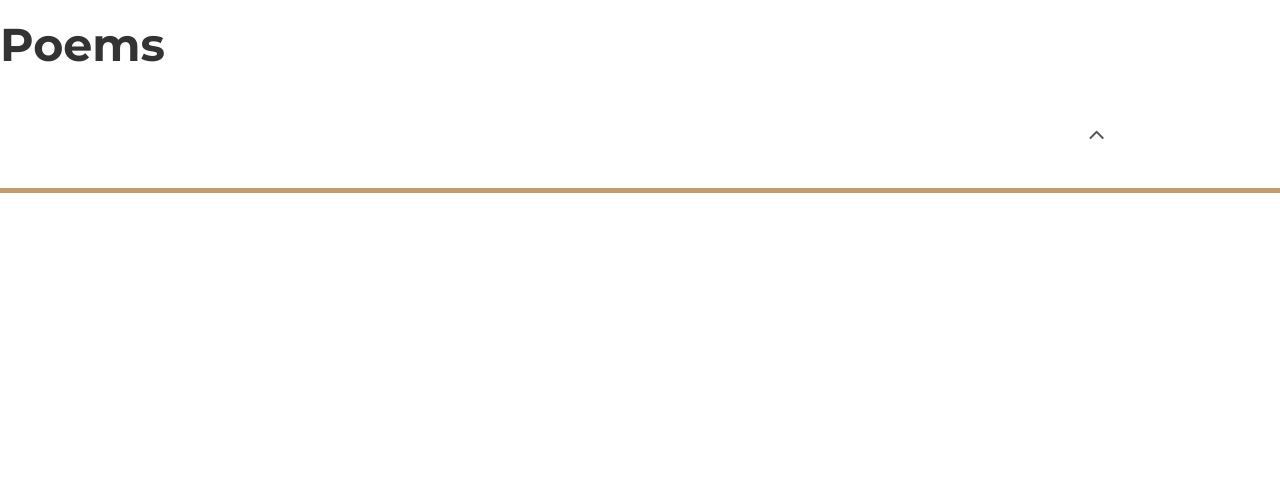
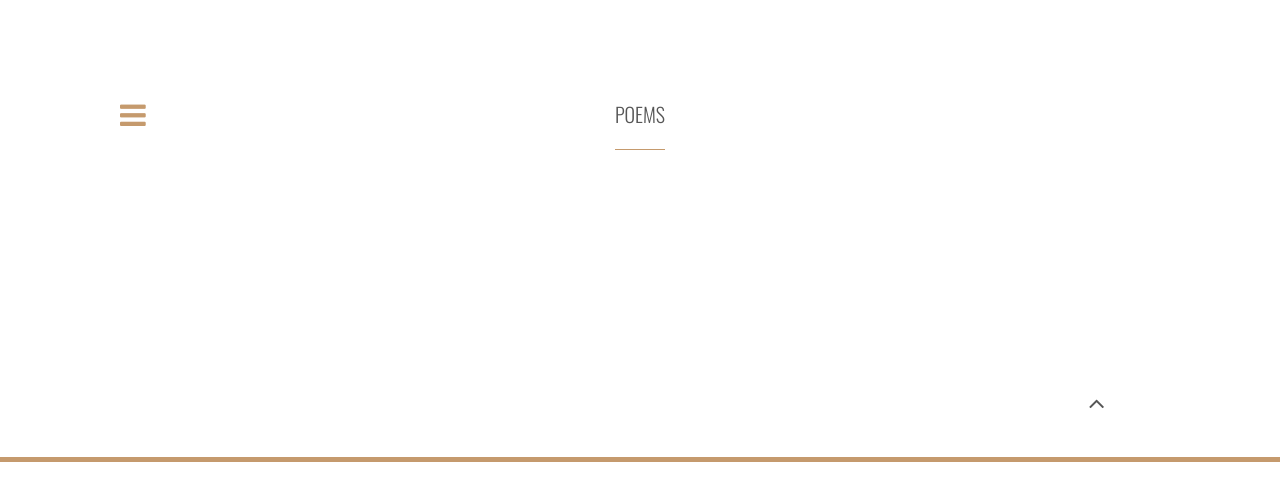
Before and after one commit to puds/serriferous.github.io, a Jekyll site: the page built from poems/index.html, in a window 1280 px wide. Shown: the top 501 px of the page. Built offline with Jekyll 4.4.1, drawn with Linux system fonts in a browser that asks for light colours; nearby versions of some CDN libraries; comment, search, counter and statistics services are not loaded.

Commit message:
Update index.html

```diff
--- a/poems/index.html
+++ b/poems/index.html
@@ -2,10 +2,42 @@
 layout: default
 title: Poems
 ---
-	<h1>{{ page.title }}</h1>
 
-	  {% for poems in site.categories.poems %}
-	    <h3><li><span>{{ poems.date | date_to_string }}</span> » <a href="{{ poems.url }}" title="{{ poems.title }}">{{ poems.title }}</a></li></h3>
-	  {% endfor %}
-	</ul>
-	<p></p>
+<div id="contact">
+        <div class="container">
+
+           <nav id="menu" data-toggle="offcanvas" data-target=".navmenu">
+                <span class="fa fa-bars"></span>
+           </nav>
+
+
+            <div class="section-title text-center">
+                <h7>{{ page.title }}</h7>
+                <hr>
+            </div>
+
+                    <div class="space"></div>
+                    <div class="space"></div>
+
+{% for poems in site.categories.poems reversed%}
+<div class="container-fluid">
+            <div class="row">
+                <div class="col-md-3 col-sm-6 nopadding">
+                    <div class="portfolio-item">
+                        <div class="hover-bg">
+                            <a href="{{ poems.url }}">
+                                <div class="hover-text">
+                                        <h9>{{ poems.date | date_to_string }}</h9>
+                                    <h7><p class="lead">{{ poems.title }}</p></h7>
+                                    <div class="hline"></div>
+                                </div>
+                                <img src="{{ poems.cover }}" class="img-responsive" style="height: 100%; overflow: hidden;"> alt="..."/>
+                            </a>
+                        </div>
+                    </div>
+                </div>
+                {% endfor %}
+                </div>
+                </div>
+</div>
+</div>
```
